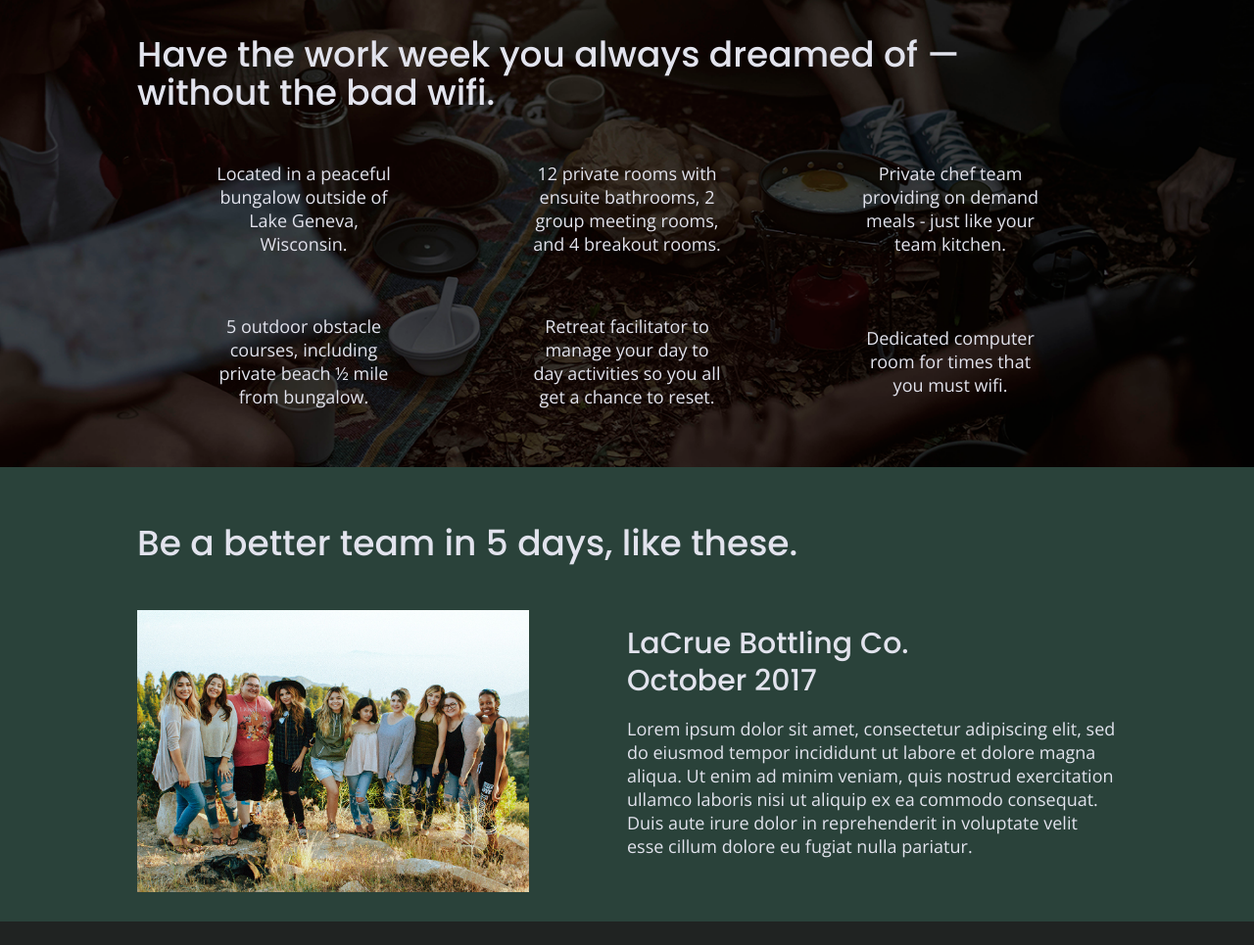
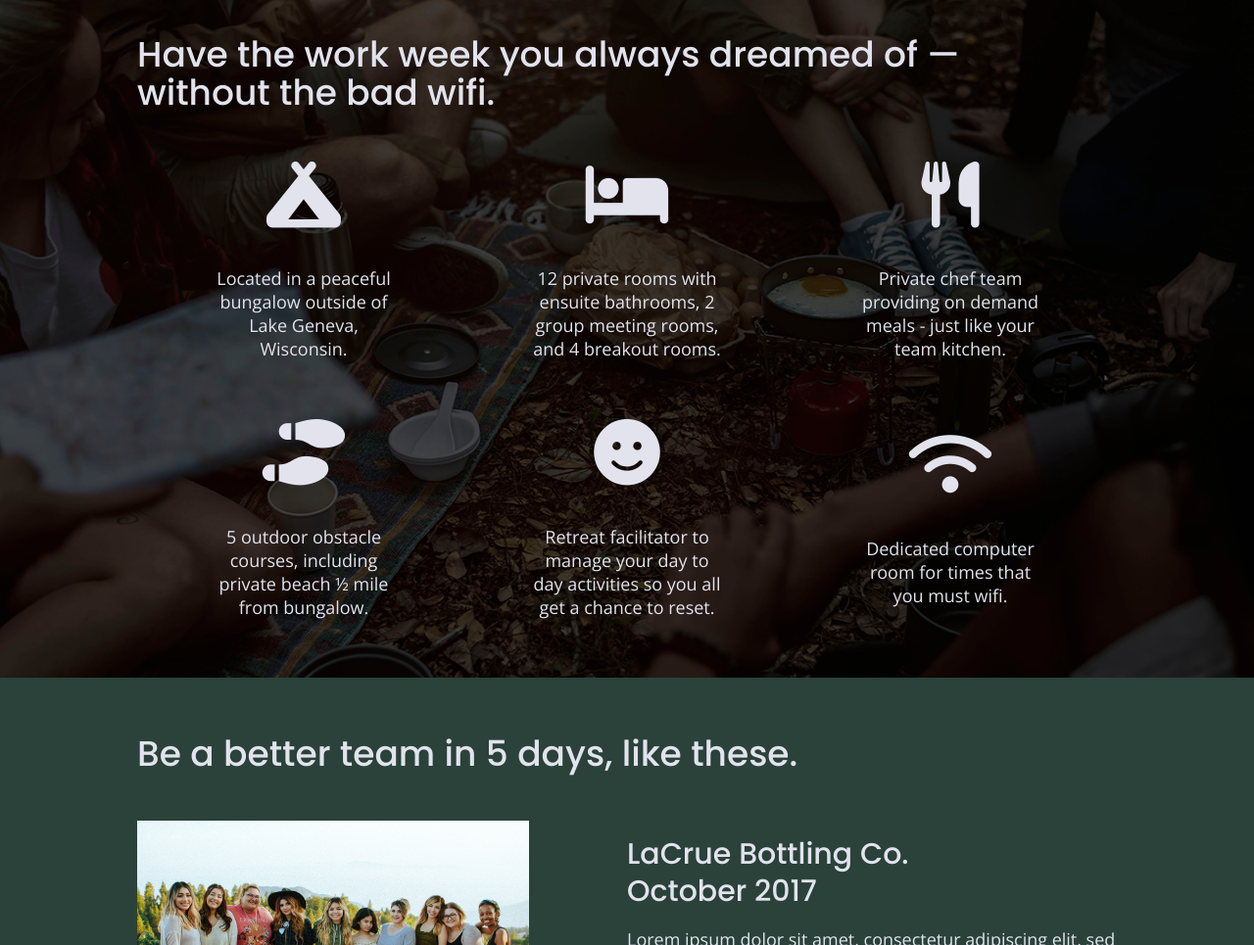
Before and after one commit to AyumiUeno12/unplugged-retreat, a website built with Parcel: page index.html in a window 1280 px wide. Shown: the part 917-1882 px from the top of the page at 98% size. Built offline with nearby package versions, Linux system fonts and the light colour scheme.

Commit message:
Added icons

```diff
--- a/css/main.css
+++ b/css/main.css
@@ -351,8 +351,13 @@ input[type=button] {
   margin: 0;
   padding: 0 10px;
   text-align: center;
+  max-width: 200px;
 }
 
+.features i {
+  font-size: 3.75em;
+  margin-bottom: 40px;
+}
 
 /* reviews */
 
--- a/index.html
+++ b/index.html
@@ -18,6 +18,7 @@
 
   <link rel="stylesheet" href="css/normalize.css">
   <link rel="stylesheet" href="css/main.css">
+  <script src="https://kit.fontawesome.com/a009641ee7.js" crossorigin="anonymous"></script>
 
   <!-- Google Fonts -->
   <link href="https://fonts.googleapis.com/css?family=Open+Sans:400,700|Poppins:500,700" rel="stylesheet">
@@ -78,6 +79,7 @@
         <div class="features-items">
           <article>
             <p class="fontawesome-icon">
+              <i class="fas fa-campground"></i>
             </p>
             <p class="features-icon-description">
               Located in a peaceful bungalow outside of Lake Geneva, Wisconsin.
@@ -86,6 +88,7 @@
 
           <article>
             <p class="fontawesome-icon">
+              <i class="fas fa-bed"></i>
             </p>
             <p class="features-icon-description">
               12 private rooms with ensuite bathrooms, 2 group meeting rooms, and 4 breakout rooms.
@@ -94,6 +97,7 @@
 
           <article>
             <p class="fontawesome-icon">
+              <i class="fas fa-utensils"></i>
             </p>
             <p class="features-icon-description">
               Private chef team providing on demand meals - just like your team kitchen.
@@ -102,6 +106,7 @@
 
           <article>
             <p class="fontawesome-icon">
+              <i class="fas fa-shoe-prints"></i>
             </p>
             <p class="features-icon-description">
               5 outdoor obstacle courses, including private beach ½ mile from bungalow.
@@ -110,6 +115,7 @@
 
           <article>
             <p class="fontawesome-icon">
+              <i class="fas fa-smile"></i>
             </p>
             <p class="features-icon-description">
               Retreat facilitator to manage your day to day activities so you all get a chance to reset.
@@ -118,6 +124,7 @@
 
           <article>
             <p class="fontawesome-icon">
+              <i class="fas fa-wifi"></i>
             </p>
             <p class="features-icon-description">
               Dedicated computer room for times that you must wifi.
```
Also changed, not shown: about/index.html (+1 -0 lines), faq/index.html (+1 -0 lines).
